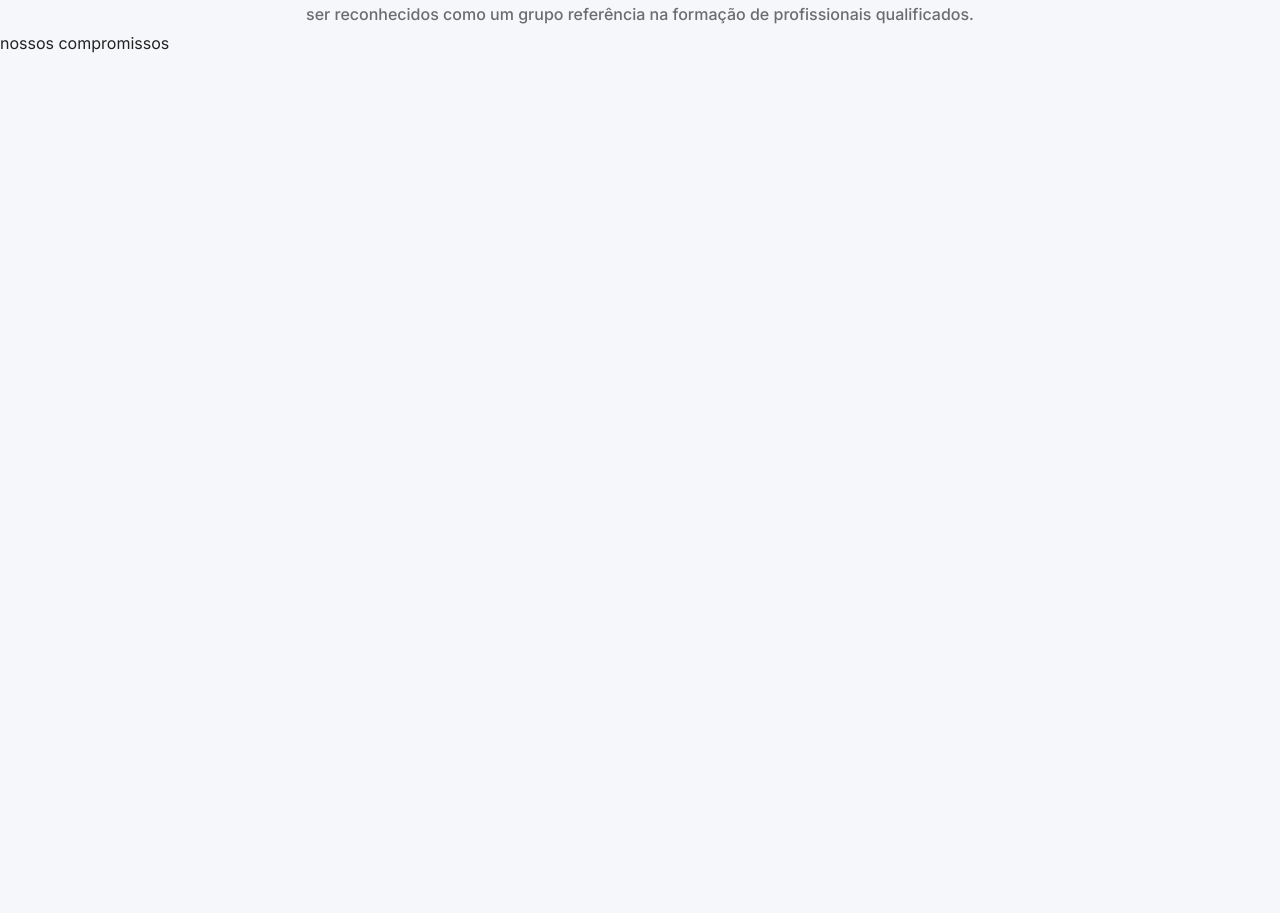
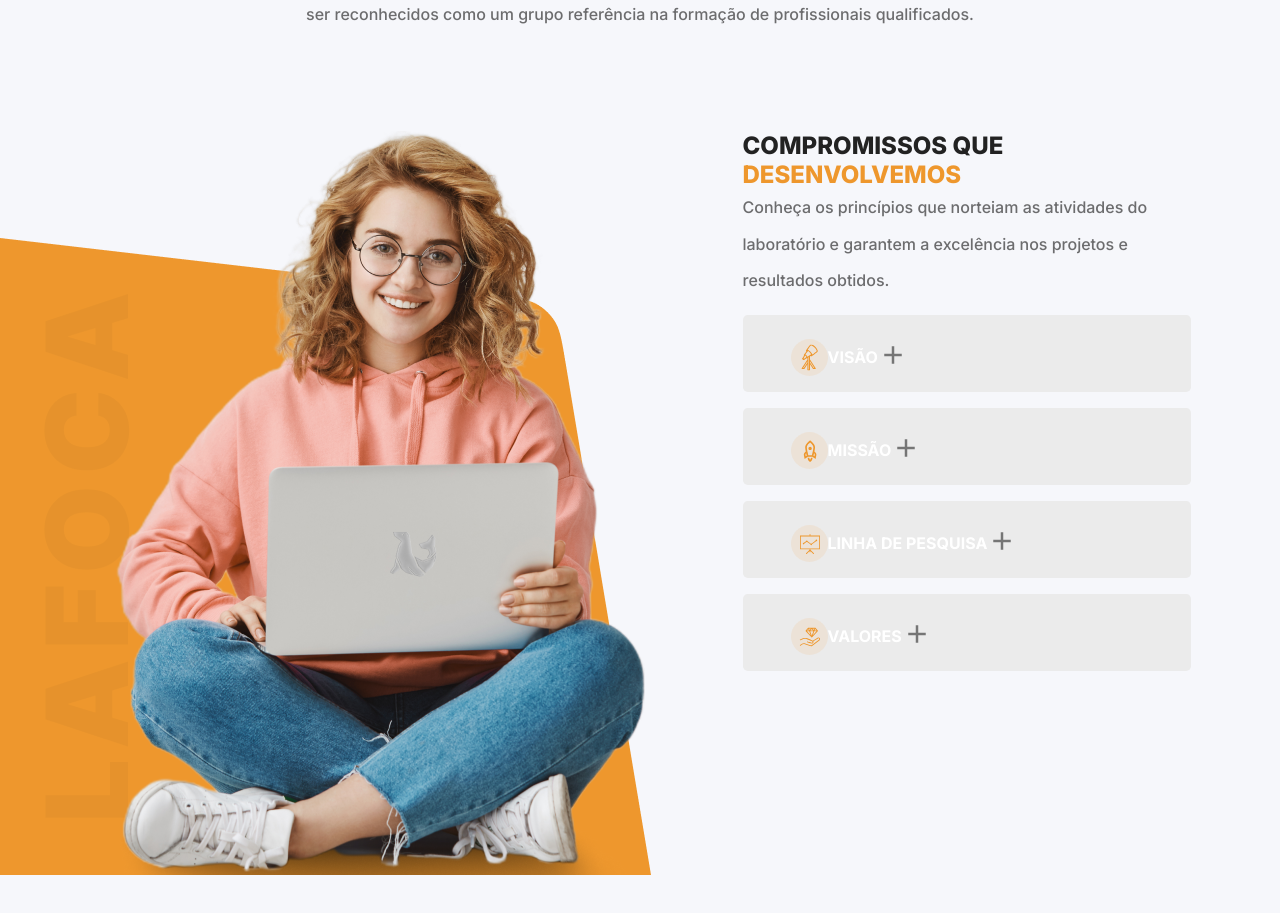
Before and after one commit to lafocaufpa/lafoca-frontend, a Next.js app: page / in a window 1280 px wide. Shown: the part 960-1873 px from the top of the page. Before the commit the page ends 1013 px from the top, so only its background shows below. Built offline with nearby package versions, Linux system fonts and the light colour scheme.

Commit message:
seção de compromissos com accordion e menina do lafoca

```diff
--- a/src/components/home/Main/About/About.jsx
+++ b/src/components/home/Main/About/About.jsx
@@ -1,4 +1,17 @@
+import Image from 'next/image';
 import styles from './About.module.css';
+import Menina from '@images/sobre/menina.png';
+
+import IconVisao from '@images/sobre/icon-visao.svg';
+import IconMissao from '@images/sobre/icon-missao.svg';
+import IconValores from '@images/sobre/icon-valores.svg';
+import IconPesquisa from '@images/sobre/icon-linha_de_pesquisa.svg';
+
+import { Accordion } from './Accordion/Accordion';
+
+// import { ReactComponent as IconMissao } from '../../assets/img/sobre/icon-missao.svg';
+// import { ReactComponent as IconPesquisa } from '../../assets/img/sobre/icon-linha_de_pesquisa.svg';
+// import { ReactComponent as IconValores} from '../../assets/img/sobre/icon-valores.svg';
 
 export default function About () {
   return (
@@ -8,8 +21,64 @@ export default function About () {
         <p className='global__paragraph_text' data-aos="fade-up"
           data-aos-duration="2000">Fundado em 2017, o LAFocA é formado por alunos e professores, além de parceiros de outras instituições de ensino e empresas do mercado de TI. Nosso foco é o aluno, buscando contribuir para o seu desenvolvimento pessoal, acadêmico e profissional. Esperamos ser reconhecidos como um grupo referência na formação de profissionais qualificados.</p>
       </div>
-      <div>
-          nossos compromissos
+      <div className={`${styles.appointments}`}>
+        <div className={styles.appointments__menina}
+          data-aos="fade-right"
+          data-aos-offset="300"
+          data-aos-easing="ease-in-sine">
+          <Image src={Menina}/>
+        </div>
+        <div className={styles.container__accordion}>
+          <h2> Compromissos que <br/> <span>desenvolvemos</span></h2>
+          <p className='global__paragraph_text'>Conheça os princípios que norteiam as atividades do laboratório e garantem a excelência nos projetos e resultados obtidos.
+          </p>
+          <div className={styles.accordion}>
+            <div className="accordion">
+              <Accordion
+                Icon={IconVisao}
+                title="VISÃO"
+                text="Ser reconhecido como um grupo de pesquisa referência na
+                    formação de profissionais qualificados."
+              />
+              <Accordion
+                Icon={IconMissao}
+                title="MISSÃO"
+                text="Propiciar um ambiente adequado que permita desenvolver
+                    pesquisas de qualidade, contribuindo para o desenvolvimento dos
+                    alunos."
+              />
+              <Accordion
+                Icon={IconPesquisa}
+                title="LINHA DE PESQUISA"
+                text={
+                  <>
+
+                                • Engenharia de Software e Metodologias Ágeis<br /><br />
+                                • Interação Humano-Computador (IHC) e User eXperience(UX)<br /><br />
+                                • Jogos e Gameficação<br /><br />
+                                • Marketing Digital e Midias Sociais<br /><br />
+                                • Programação e Testes de Software
+
+                  </>}
+              />
+              <Accordion
+                Icon={IconValores}
+                title="VALORES"
+                text={
+                  <>
+                    <strong>Comunicação</strong> – Compartilhar informações, buscando transmitir conhecimento e valores.<br />
+                    <strong>Proatividade</strong> – Tomar iniciativa e decisões na realização das suas atividades.<br />
+                    <strong>Colaboração</strong> – Trabalhar ou cooperar com as atividades de uma ou mais pessoas do grupo.<br />
+                    <strong>Protagonismo</strong> – Aceitar os méritos e resultados da realização das suas atividades.<br />
+                    <strong>Comprometimento</strong> – Empenhar seus esforços e dedicação nas atividades das quais participa.<br />
+                    <strong>Pertencimento</strong> – Fazer parte de um grupo, se identificando com a linha de pesquisa.
+                  </>
+                }
+              />
+            </div>
+          </div>
+
+        </div>
       </div>
     </section>
   );
--- a/src/components/home/Main/About/About.module.css
+++ b/src/components/home/Main/About/About.module.css
@@ -9,3 +9,23 @@
 .about_lafoca .about_info h2 {
   margin-bottom: 2rem;
 }
+
+.appointments {
+  margin: 6.125rem 0 4.125rem 0;
+  display: flex;
+  justify-content: space-between;
+}
+
+.container__accordion {
+  margin-right: 8rem;
+  margin: 0 auto;
+  text-align: left;
+  width: 35%;
+}
+
+.accordion {
+  width: fit-content;
+  display: flex;
+  flex-direction: column;
+  align-items: center;
+}
--- /dev/null
+++ b/src/components/home/Main/About/Accordion/Accordion.jsx
@@ -0,0 +1,60 @@
+import { useState } from 'react';
+import { useSpring, animated} from 'react-spring';
+import AddIcon from '@mui/icons-material/Add';
+import RemoveIcon from '@mui/icons-material/Remove';
+import styles from './Accordion.module.css';
+import Image from 'next/image';
+
+export const Accordion = ({ title, text, Icon }) => {
+  const [open, setOpen] = useState(false);
+  const [iconOpen, setIconOpen] = useState(true);
+  let toggleHandler = () => {
+    setOpen(!open);
+  };
+
+  const openAnimation = useSpring({
+    from: { opacity: '0', maxHeight: '25px', },
+    to: { opacity: '1', maxHeight: open ? '310px' : '77px' },
+    onRest: () => { setIconOpen(!iconOpen); },
+    config: { duration: '100' }
+  });
+
+  const iconAnimation = useSpring({
+    from: {
+      transform: 'rotate(0deg)',
+    },
+    to: {
+      transform: open ? 'rotate(180deg)' : 'rotate(0deg)',
+    },
+
+    config: { duration: '120' }
+  });
+
+  const borderAn = useSpring({
+    from: {
+      borderBottomStyle: 'none',
+    },
+    to: {
+      borderBottomWidth: '1px',
+      borderBottomStyle: open ? 'solid' : 'none',
+      borderBottomColor: 'rgba(101, 101, 101, 0.5)',
+      paddingBottom: '7px'
+    },
+    config: { duration: '300' }
+  });
+
+
+  return (
+    <animated.div className={styles.accordion__item} style={openAnimation} data-aos="fade-up">
+      <animated.div className={styles.accordion__header} style={borderAn} onClick={toggleHandler} >
+        {/* <Icon /> */}
+        <Image src={Icon}/>
+        <h4>{title}</h4>
+        <animated.i style={iconAnimation}>
+          {iconOpen ? <RemoveIcon style={{ fontSize: 30 }} className={styles.iconAccordion} /> : <AddIcon style={{ fontSize: 30 }} className={styles.iconAccordion} />}
+        </animated.i>
+      </animated.div>
+      <p className={styles.accordion__content} style={{ whiteSpace: 'pre-line' }}>{text}</p>
+    </animated.div>
+  );
+};
--- /dev/null
+++ b/src/components/home/Main/About/Accordion/Accordion.module.css
@@ -0,0 +1,29 @@
+.accordion__item {
+  width: 100%;
+  max-height: 60px;
+  padding: 0 3rem;
+  color: #fff;
+  overflow: hidden;
+  cursor: pointer;
+  margin: 1rem 0;
+  background-color: var(--bg-accordion);
+  border-radius: 0.3rem;
+}
+
+.accordion__header {
+  display: flex;
+  align-items: center;
+  margin: 1.5rem 0;
+}
+
+.iconAccordion {
+  color: rgba(0, 0, 0, 0.5);
+}
+
+.accordion__content {
+  font-weight: 500;
+  font-size: 0.8rem;
+  color: var(--text-color);
+  margin-bottom: 1rem;
+
+}
```
Also changed, not shown: package.json (+7 -1 lines), public/assets/img/sobre/menina.png (added), 1 other file (tests, documents, lock files or other folders).
